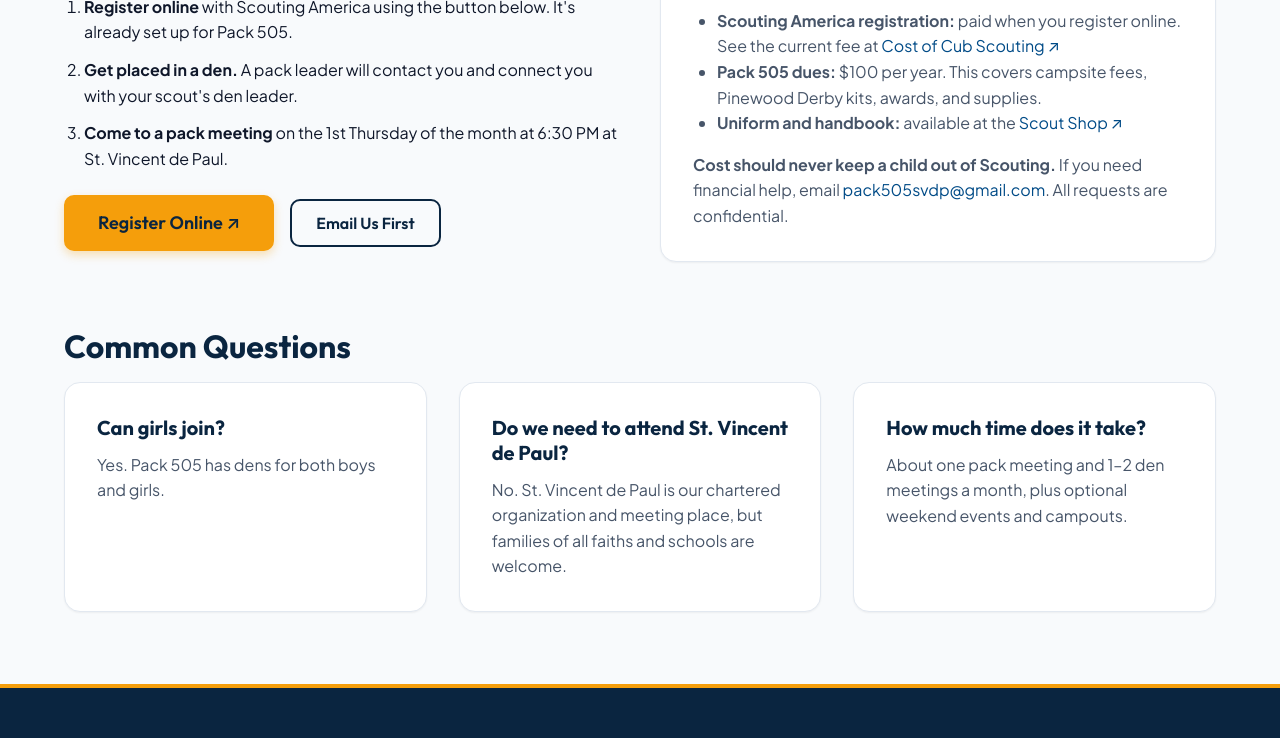
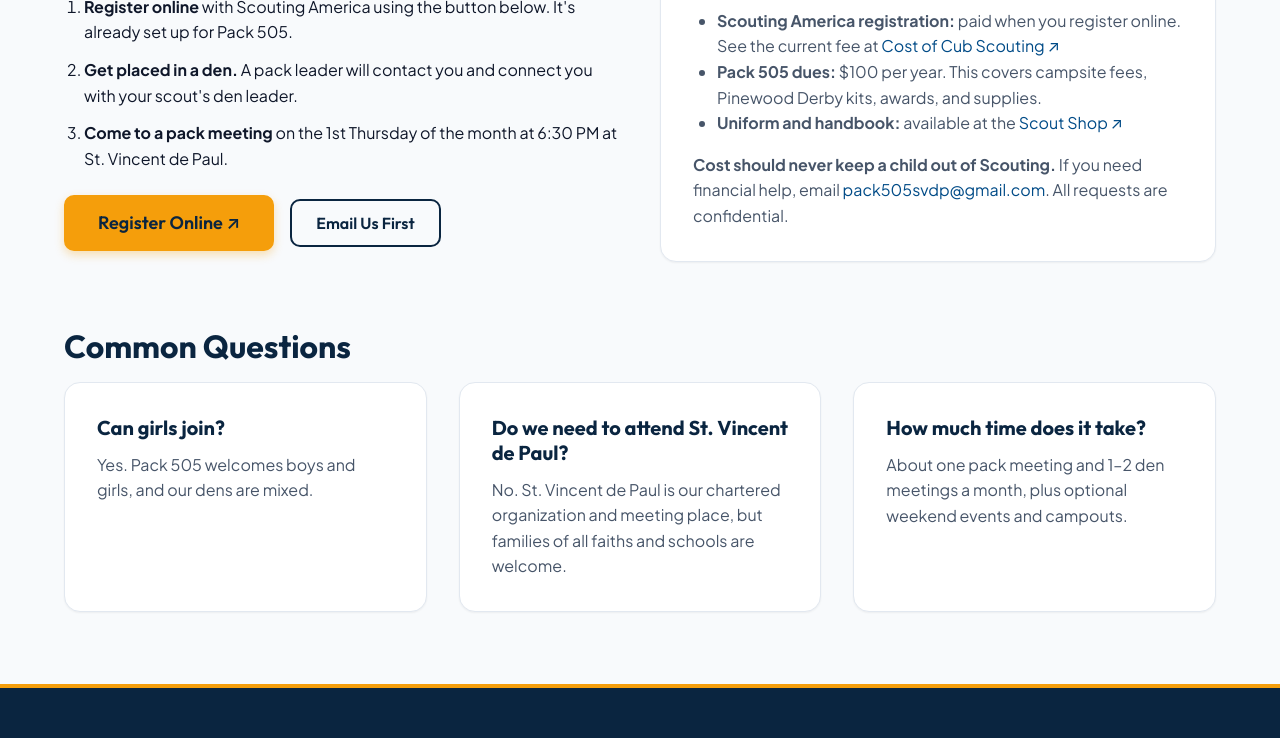
Before and after one commit to blakehlynch/houstonpack505, a plain HTML site: page join.html in a window 1280 px wide. Shown: the part 440-1178 px from the top of the page. Drawn offline with Linux system fonts and the light colour scheme.

Commit message:
Join FAQ: clarify dens are mixed
Co-Authored-By: Claude Opus 5.5 <noreply@anthropic.com>

```diff
--- a/join.html
+++ b/join.html
@@ -83,7 +83,7 @@
         <div class="grid-3">
           <div class="card">
             <h3 class="card-title">Can girls join?</h3>
-            <p class="card-body">Yes. Pack 505 has dens for both boys and girls.</p>
+            <p class="card-body">Yes. Pack 505 welcomes boys and girls, and our dens are mixed.</p>
           </div>
           <div class="card">
             <h3 class="card-title">Do we need to attend St. Vincent de Paul?</h3>
```
